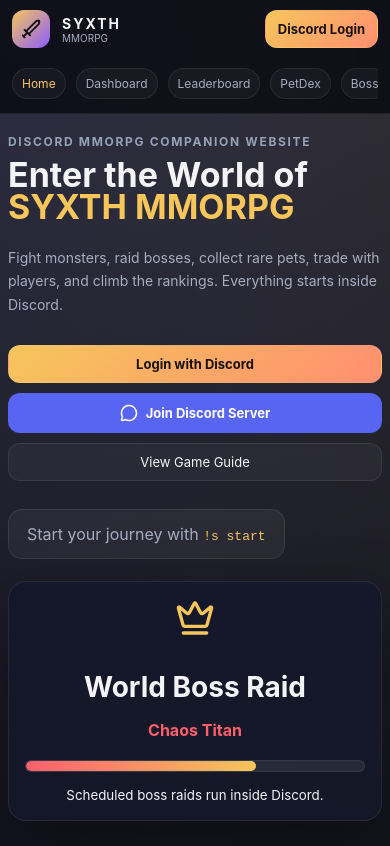
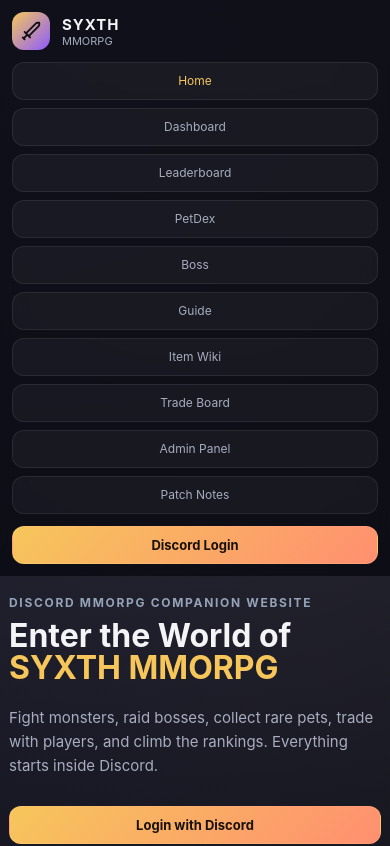
Before and after one commit to PJEnrique/syxthbot-web, a React (Vite) app in the folder client/: page / in a window 390 px wide. Shown: the top 846 px of the page. Built offline with nearby package versions, Linux system fonts and the light colour scheme; no server answers.

Commit message:
UI changes to mobile

```diff
--- a/client/src/main.jsx
+++ b/client/src/main.jsx
@@ -2,6 +2,7 @@ import React from "react";
 import ReactDOM from "react-dom/client";
 import { BrowserRouter } from "react-router-dom";
 import App from "./App";
+import "./index.css";
 import "./styles.css";
 
 ReactDOM.createRoot(document.getElementById("root")).render(
--- a/client/src/styles.css
+++ b/client/src/styles.css
@@ -2055,3 +2055,397 @@ textarea {
     font-size: 13px;
   }
 }
+
+/* =========================================================
+   FINAL PHYSICAL MOBILE OVERRIDES
+   This section is intentionally last.
+   It fixes real-phone layout problems: cramped navbar,
+   wide cards, oversized hero text, and horizontal overflow.
+   ========================================================= */
+
+html,
+body,
+#root {
+  width: 100%;
+  max-width: 100%;
+  min-width: 0;
+  overflow-x: hidden;
+}
+
+body {
+  min-width: 0;
+}
+
+.app,
+.main,
+.page {
+  width: 100%;
+  max-width: 100%;
+  min-width: 0;
+}
+
+.page {
+  width: min(1180px, calc(100% - 32px));
+  margin-left: auto;
+  margin-right: auto;
+  padding: 32px 0;
+}
+
+img,
+svg,
+canvas,
+video {
+  max-width: 100%;
+}
+
+button,
+input,
+select,
+textarea,
+a {
+  max-width: 100%;
+}
+
+.hero,
+.dashboardGrid,
+.bossLayout,
+.featureGrid,
+.petGrid,
+.soonGrid,
+.stats-grid,
+.mini-stat-grid,
+.grid-2,
+.boss-grid,
+.pet-grid,
+.equipmentGrid,
+.inventoryGrid,
+.equipment-grid,
+.schedule-grid,
+.wiki-grid,
+.form-grid {
+  min-width: 0;
+}
+
+.panel,
+.heroCard,
+.hero-card,
+.page-card,
+.featureCard,
+.petCard,
+.pet-card,
+.boss-card,
+.wiki-card,
+.stat-card,
+.comingSoon {
+  min-width: 0;
+  max-width: 100%;
+}
+
+.sectionHeader h1,
+.sectionHeader h2,
+.hero h1,
+.dashboard-hero h1,
+.page-card h2,
+.boss-card h2,
+.pet-card h3,
+.wiki-card h3 {
+  overflow-wrap: anywhere;
+}
+
+.table-wrap,
+.admin-table-wrap {
+  width: 100%;
+  max-width: 100%;
+  overflow-x: auto;
+}
+
+.table,
+.data-table,
+.admin-table {
+  width: 100%;
+}
+
+@media (max-width: 980px) {
+  .navbar {
+    position: sticky;
+    height: auto;
+    min-height: 0;
+    padding: 12px;
+    display: flex;
+    flex-direction: column;
+    align-items: stretch;
+    justify-content: flex-start;
+    gap: 12px;
+  }
+
+  .brand {
+    width: 100%;
+    min-width: 0;
+    justify-content: flex-start;
+  }
+
+  .brand strong {
+    font-size: 15px;
+    letter-spacing: 1px;
+  }
+
+  .brand span {
+    font-size: 11px;
+  }
+
+  .brandIcon {
+    width: 38px;
+    height: 38px;
+    border-radius: 12px;
+    flex: 0 0 auto;
+  }
+
+  .brandIcon img {
+    width: 30px;
+    height: 30px;
+    object-fit: contain;
+  }
+
+  .menuBtn {
+    display: none;
+  }
+
+  .navLinks {
+    order: 2;
+    width: 100%;
+    display: grid;
+    grid-template-columns: repeat(2, minmax(0, 1fr));
+    gap: 8px;
+    overflow: visible;
+    padding: 0;
+  }
+
+  .navLinks a {
+    display: flex;
+    align-items: center;
+    justify-content: center;
+    min-height: 38px;
+    padding: 8px 10px;
+    white-space: normal;
+    text-align: center;
+    line-height: 1.2;
+    border-radius: 12px;
+    background: rgba(255, 255, 255, 0.045);
+    border: 1px solid var(--border);
+  }
+
+  .navAuth {
+    order: 3;
+    width: 100%;
+    display: flex;
+    align-items: stretch;
+    justify-content: stretch;
+    gap: 8px;
+  }
+
+  .loginBtn,
+  .logoutBtn,
+  .discordBtn {
+    width: 100%;
+    display: flex;
+    justify-content: center;
+    text-align: center;
+  }
+
+  .userBadge {
+    flex: 1 1 auto;
+    min-width: 0;
+    justify-content: center;
+  }
+
+  .userBadge strong {
+    display: none;
+  }
+
+  .page {
+    width: min(100% - 24px, 1180px);
+    padding: 22px 0;
+  }
+
+  .hero {
+    grid-template-columns: 1fr;
+    min-height: 0;
+    gap: 18px;
+  }
+
+  .hero h1 {
+    font-size: clamp(34px, 11vw, 52px);
+    line-height: 1;
+  }
+
+  .heroText {
+    font-size: 15px;
+    line-height: 1.6;
+  }
+
+  .heroActions {
+    display: grid;
+    grid-template-columns: 1fr;
+    gap: 10px;
+  }
+
+  .primaryBtn,
+  .secondaryBtn,
+  .primary-btn,
+  .ghost-btn,
+  .fullBtn {
+    width: 100%;
+    justify-content: center;
+    text-align: center;
+  }
+
+  .dashboardHeader,
+  .dashboard-hero,
+  .filter-head,
+  .item-toolbar,
+  .boss-head,
+  .patch-hero,
+  .activePetBox,
+  .active-pet-card {
+    align-items: stretch;
+    flex-direction: column;
+  }
+
+  .dashboardPower {
+    width: 100%;
+    min-width: 0;
+    text-align: left;
+  }
+
+  .featureGrid,
+  .petGrid,
+  .dashboardGrid,
+  .bossLayout,
+  .soonGrid,
+  .stats-grid,
+  .mini-stat-grid,
+  .grid-2,
+  .boss-grid,
+  .pet-grid,
+  .schedule-grid,
+  .wiki-grid,
+  .form-grid {
+    grid-template-columns: 1fr;
+  }
+
+  .equipmentGrid,
+  .inventoryGrid,
+  .equipment-grid {
+    grid-template-columns: repeat(2, minmax(0, 1fr));
+  }
+
+  .search-box,
+  .search-input {
+    width: 100%;
+    min-width: 0;
+  }
+
+  .panel,
+  .heroCard,
+  .hero-card,
+  .page-card,
+  .featureCard,
+  .petCard,
+  .pet-card,
+  .boss-card,
+  .wiki-card {
+    padding: 18px;
+    border-radius: 18px;
+  }
+}
+
+@media (max-width: 560px) {
+  .page {
+    width: min(100% - 18px, 1180px);
+    padding: 18px 0;
+  }
+
+  .navLinks {
+    grid-template-columns: 1fr;
+  }
+
+  .sectionHeader {
+    margin: 18px 0 14px;
+  }
+
+  .sectionHeader h1,
+  .sectionHeader h2 {
+    font-size: clamp(25px, 8.5vw, 32px);
+  }
+
+  .hero h1 {
+    font-size: 32px;
+  }
+
+  .equipmentGrid,
+  .inventoryGrid,
+  .equipment-grid,
+  .bossStats {
+    grid-template-columns: 1fr;
+  }
+
+  .statRow,
+  .progressTop,
+  .progress-head,
+  .owned-box,
+  .ranking-row {
+    align-items: flex-start;
+    flex-direction: column;
+    gap: 5px;
+  }
+
+  .table,
+  .data-table,
+  .admin-table {
+    min-width: 600px;
+    font-size: 13px;
+  }
+
+  .tableHeader,
+  .tableRow {
+    min-width: 560px;
+  }
+
+  .pet-emoji {
+    width: 50px;
+    height: 50px;
+    font-size: 28px;
+  }
+
+  .commandBox,
+  code {
+    max-width: 100%;
+    overflow-wrap: anywhere;
+  }
+}
+
+@media (max-width: 380px) {
+  .page {
+    width: min(100% - 14px, 1180px);
+  }
+
+  .panel,
+  .heroCard,
+  .hero-card,
+  .page-card,
+  .featureCard,
+  .petCard,
+  .pet-card,
+  .boss-card,
+  .wiki-card {
+    padding: 14px;
+  }
+
+  .brand strong {
+    font-size: 13px;
+  }
+
+  .brand span {
+    font-size: 10px;
+  }
+}
```
